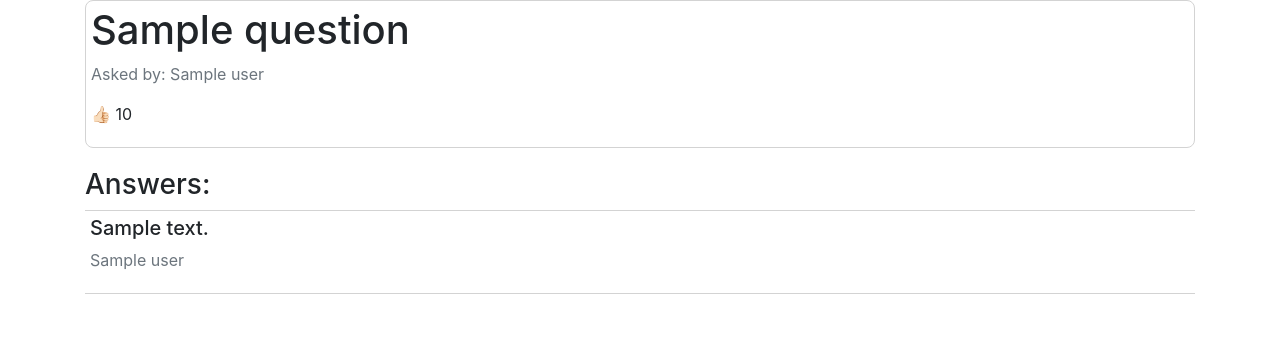
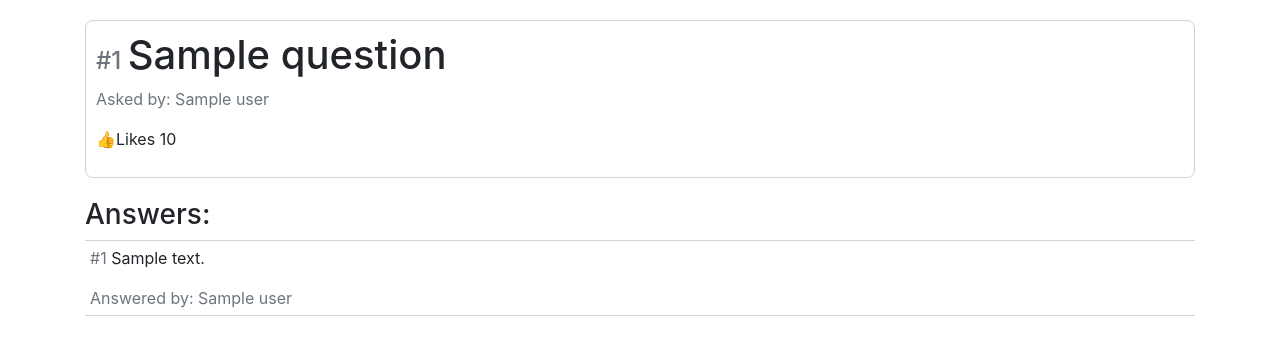
Before and after one commit to konarkkapil1/symfony_quora, a Symfony app: template templates/question/view.html.twig in a window 1280 px wide. Shown: the part 56-411 px from the top of the page. Run offline with Twig, Linux system fonts and the light colour scheme; the template is opened without the code that fills it: most values are stand-ins (such as "Sample title", 1, 10 or a date in 2020); some libraries are stand-ins or nearby versions.

Commit message:
added api for likes on questions and handled like with jss

```diff
--- /dev/null
+++ b/public/js/question.js
@@ -0,0 +1,11 @@
+console.log("loaded");
+function like(id){
+  $.ajax({
+     url: '/question/like/'+ id
+  })
+      .then(data => {
+          console.log(data);
+          $(".question-likes-count").text(data.likes);
+      })
+      .catch(error => console.log(error))
+}
--- /dev/null
+++ b/public/styles/question.css
@@ -0,0 +1,3 @@
+.like-question:hover{
+    cursor: pointer;
+}
--- a/templates/base.html.twig
+++ b/templates/base.html.twig
@@ -8,6 +8,7 @@
         {% endblock %}
 
         {% block javascripts %}
+            <script src="https://code.jquery.com/jquery-3.5.1.min.js"></script>
             <script src="https://stackpath.bootstrapcdn.com/bootstrap/4.5.2/js/bootstrap.min.js" integrity="sha384-B4gt1jrGC7Jh4AgTPSdUtOBvfO8shuf57BaghqFfPlYxofvL8/KUEfYiJOMMV+rV" crossorigin="anonymous"></script>
             <script src="https://stackpath.bootstrapcdn.com/bootstrap/4.5.2/js/bootstrap.bundle.min.js" integrity="sha384-LtrjvnR4Twt/qOuYxE721u19sVFLVSA4hf/rRt6PrZTmiPltdZcI7q7PXQBYTKyf" crossorigin="anonymous"></script>
         {% endblock %}
--- a/templates/question/view.html.twig
+++ b/templates/question/view.html.twig
@@ -3,28 +3,31 @@
 {% block title %}
     {{ question.question|slice(0,10) }}
 {% endblock %}
+{% block stylesheets %}
+    {{ parent() }}
+    <link rel="stylesheet" href="{{ asset('styles/question.css') }}">
+{% endblock %}
+{% block javascripts %}
+    {{ parent() }}
+    <script src="{{ asset("js/question.js") }}"></script>
+{% endblock %}
 
 {% block body %}
-    <div class="container">
-        <div style="border: 1px solid lightgrey; border-radius: 8px;padding: 5px">
-            <h1>{{ question.question }}</h1>
+    <div class="container" style="margin-top: 20px">
+        <div style="border: 1px solid lightgrey; border-radius: 8px;padding: 10px">
+            <h1><span class="text-muted" style="font-size: 1.5rem">#{{ question.id }} </span>{{ question.question }}</h1>
             <p class="text-muted">Asked by: {{ question.user.name }}</p>
-            {% if question.likes != null %}
-                <p>👍🏻 {{ question.likes }}</p>
-            {% endif %}
+            <p style="font-size: 1rem" onclick="like({{ question.id }})" class="like-question" ><a >👍Likes</a> <span class="question-likes-count">{{ question.likes == null ? "No likes yet" : question.likes }}</span></p>
         </div>
         <div style="margin-top: 20px">
             <h3>Answers: </h3>
-            {% if question.answers == null %}
-                <p>No Answers yet</p>
-            {% endif %}
-            {% for answer in question.answers.snapshot %}
-                <div style="padding: 5px; border-top: 1px solid lightgrey; border-bottom: 1px solid lightgrey">
-                    <h5>{{ answer.answer }}</h5>
+                {% for answer in question.answers.snapshot %}
+                    <div style="padding: 5px; border-top: 1px solid lightgrey; border-bottom: 1px solid lightgrey">
+                        <p><span class="text-muted" style="font-size: 1rem">#{{ answer.id }}</span> {{ answer.answer }}</p>
 
-                    <p class="text-muted">{{ answer.user.name }}</p>
-                </div>
-            {% endfor %}
+                        <span class="text-muted" style="font-size: 1rem">Answered by: {{ answer.user.name }}</span>
+                    </div>
+                {% endfor %}
         </div>
 
     </div>
```
Also changed, not shown: src/Controller/QuestionController.php (+14 -0 lines).
